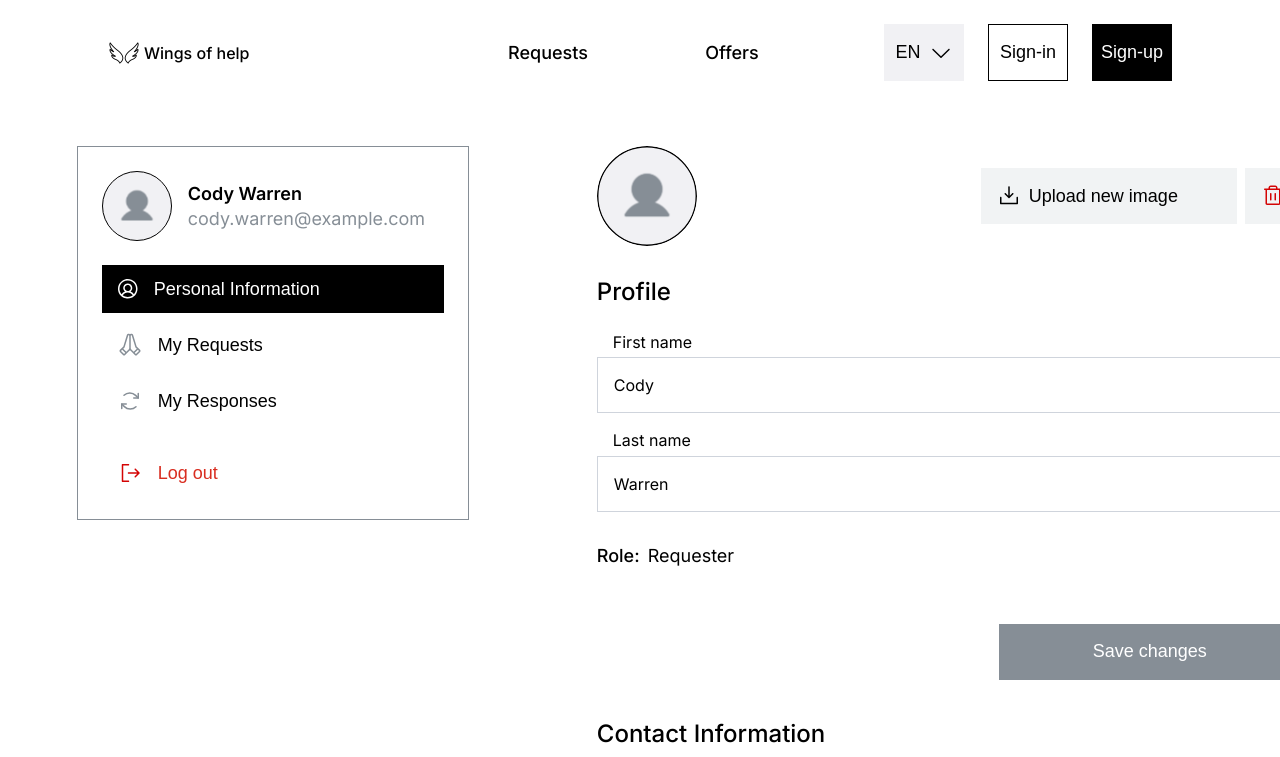
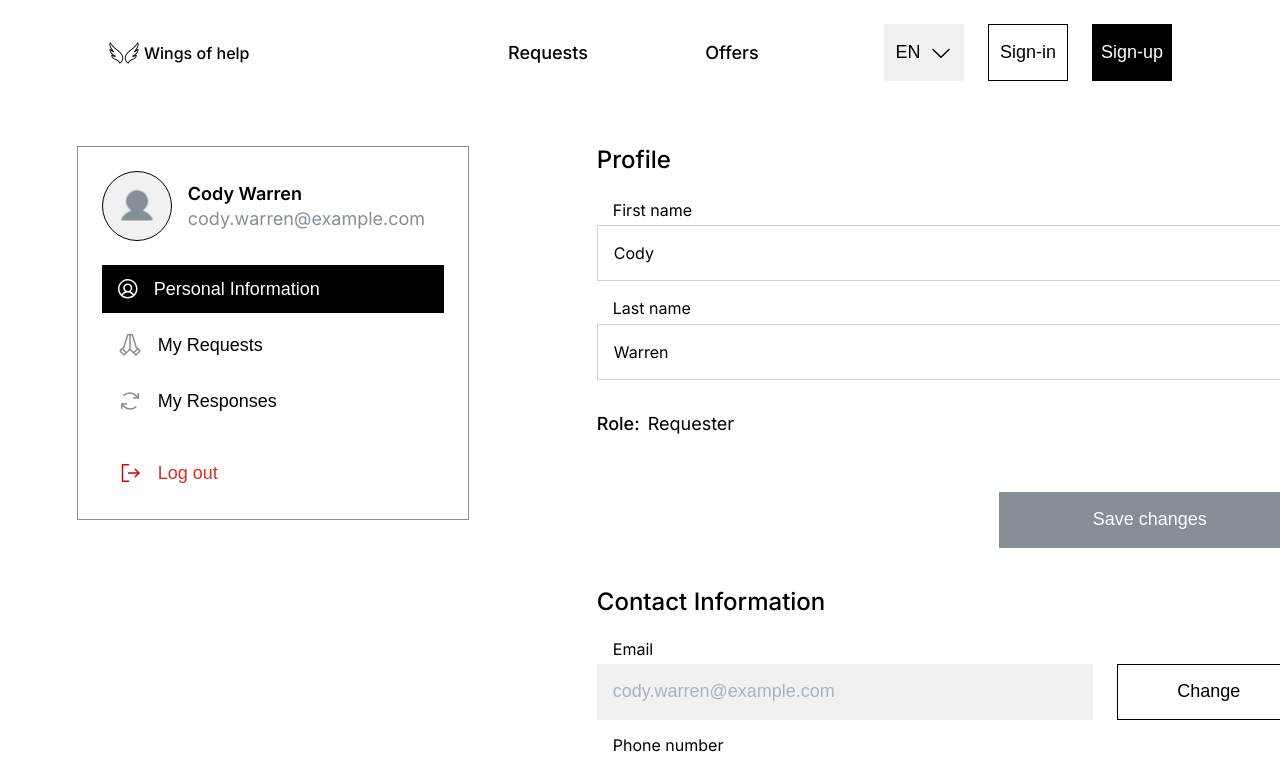
Before and after one commit to maximprysyazhnikov/volunteer-site-placeholder, a React (Vite) app: page /#/profile in a window 1280 px wide. Shown: the top 757 px of the page. Built offline with nearby package versions, Linux system fonts and the light colour scheme.

Commit message:
chore: temporarily disable profile photo upload

```diff
--- a/src/pages/profile/Profile.scss
+++ b/src/pages/profile/Profile.scss
@@ -94,7 +94,7 @@
   &__header {
     display: flex;
     flex-direction: column;
-    gap: 32px;
+    // gap: 32px;
   }
 
   &__header-top {
@@ -132,6 +132,7 @@
     align-items: center;
     gap: 8px;
     cursor: pointer;
+
   }
 
   &__delete-btn {
--- a/src/pages/profile/ProfilePage.tsx
+++ b/src/pages/profile/ProfilePage.tsx
@@ -89,18 +89,18 @@ const ProfilePage = () => {
           <div className='profile__card'>
             <div className='profile__header'>
               <div className='profile__header-top'>
-                <div className='profile__avatar'>
+                {/* <div className='profile__avatar'>
                   <img src={profileFoto} alt='Profile avatar' />
-                </div>
-
+                </div> */}
+{/*
                 <div className='profile__header-actions'>
                   <button className='profile__upload-btn'>
                     <img src={uploadIcon} alt='' />
                     <span>Upload new image</span>
                   </button>
 
-                  <button className='profile__delete-btn' />
-                </div>
+                  <button className='profile__delete-btn'/>
+                </div> */}
               </div>
 
               <h1 className='profile__title'>Profile</h1>
```
